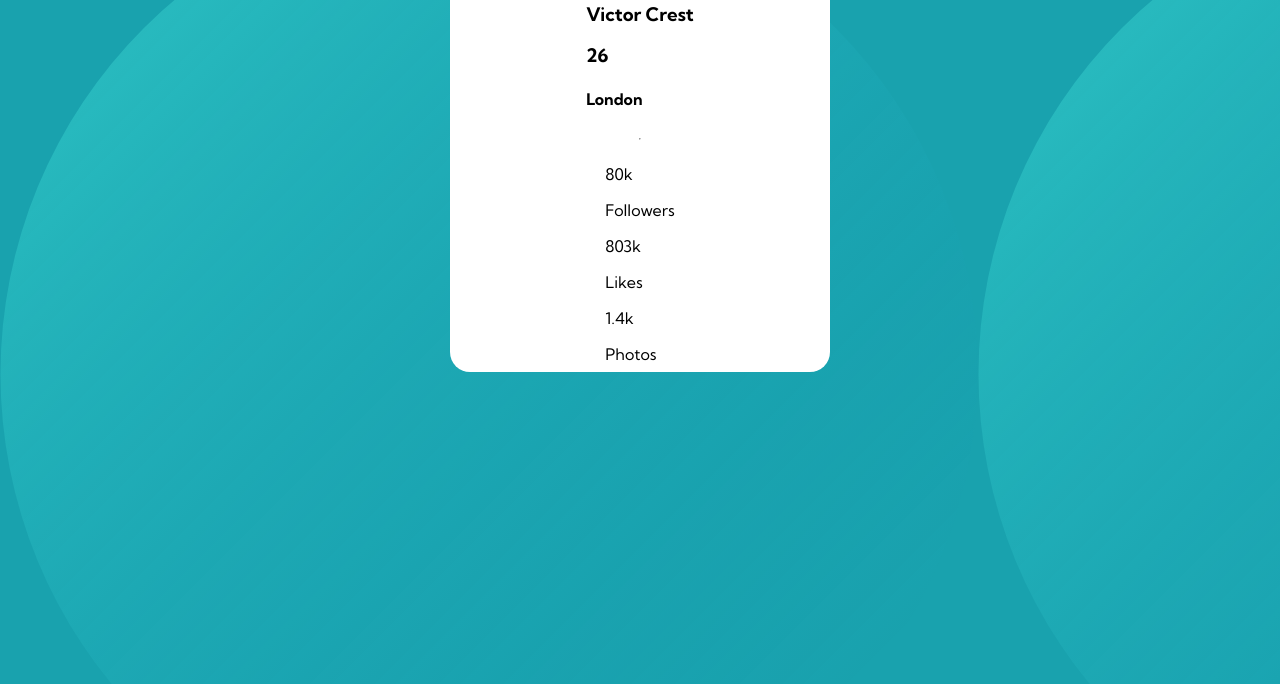
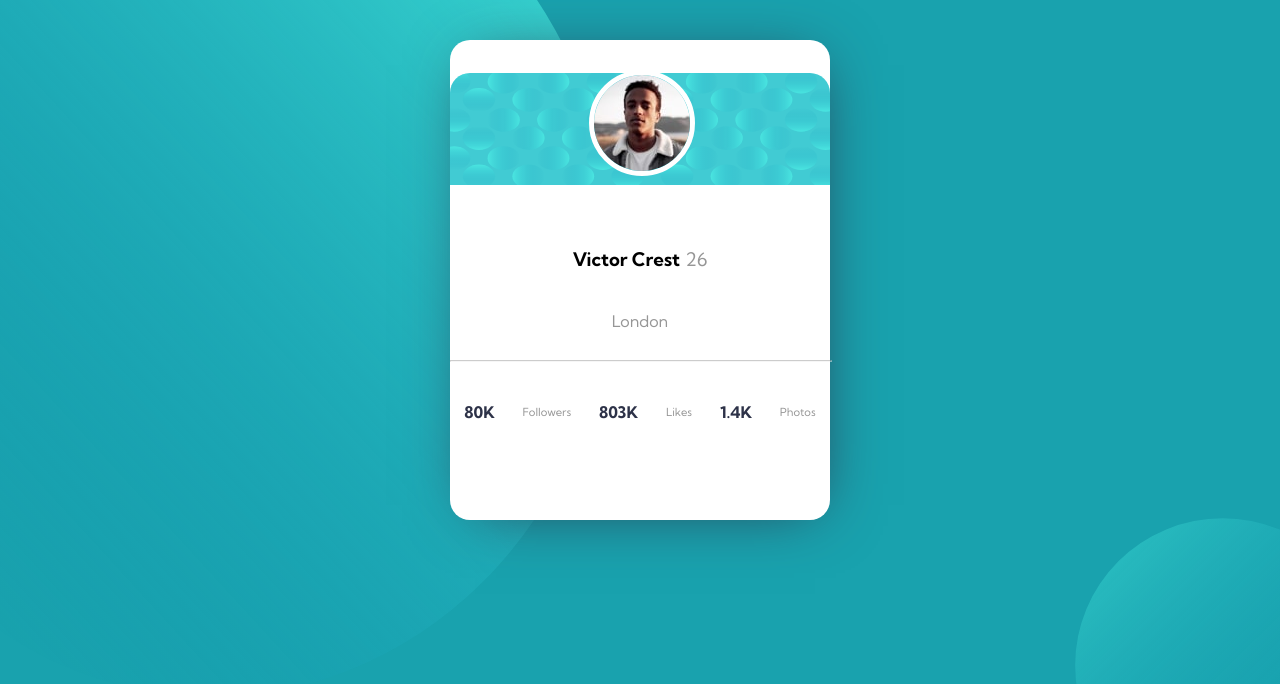
Before and after one commit to YasmimVieira/profile-card, a plain HTML site: page index.html in a window 1280 px wide. Shown: the part 116-800 px from the top of the page. Drawn offline with Linux system fonts and the light colour scheme.

Commit message:
style: finish card desktop

```diff
--- a/css/card.css
+++ b/css/card.css
@@ -7,18 +7,80 @@
     flex-direction: column;
     justify-content: center;
     align-items: center;
+    box-shadow: 5px 5px 60px -20px hsl(229, 23%, 23%);
 }
 
 .c-profile-header {
-    background-image: url(../images/bg-pattern-card.svg);
+    width: 100%;
+}
+
+.c-profile-header__bg {
+    width: 100%;
     border-top-left-radius: 20px;
     border-top-right-radius: 20px;
-    width: 100%;
-    display: flex;
-    justify-content: center;
+    height: 72%;
 }
 
 .c-profile-header__image--clip {
-    clip-path: circle(45%);
-    border: 2px solid var(--white);
+    border-radius: 100%;
+    border: 5px solid var(--white);
+    position: absolute;
+    left: 46%;
+    top: 23%;
 }
+
+.c-profile-section {
+    width: 37%;
+    display: flex;
+    flex-direction: column;
+}
+
+.c-profile-section h4 {
+    color: var(--dark-gray);
+    font-weight: 400;
+    text-align: center;
+}
+
+.c-profile-section__title {
+    width: 100%;
+    display: flex;
+    justify-content: space-around;
+}
+
+.c-profile-section__title h3 {
+    color: var(--dark-gray);
+    font-weight: 400;
+}
+
+.c-profile__line {
+    width: 100%;
+    background: var(--dark-gray);
+    opacity: 0.5;
+}
+
+.c-profile-footer {
+    width: 100%;
+    display: flex;
+    justify-content: space-around;
+    text-align: center;
+}
+
+.c-profile-footer-content {
+    height: 85px;
+    width: 100%;
+    display: flex;
+    flex-flow: wrap column;
+    justify-content: space-around;
+    padding-bottom: 2rem;
+}
+
+.c-profile-footer-content__title {
+    color: var(--dark-blue);
+    font-weight: 700;
+    text-transform: uppercase;
+}
+
+.c-profile-footer-content__subtitle {
+    color: var(--dark-gray);
+    font-size: 0.7rem;
+}
--- a/css/style.css
+++ b/css/style.css
@@ -8,13 +8,29 @@ html {
 
 body {
     background: var(--dark-cyan);
-    background-image: url(../images/bg-pattern-bottom.svg);
     font-family: 'Kumbh Sans', sans-serif;
 }
 
+.bg-top {
+    width: 63%;
+    position: fixed;
+    top: -67px;
+    left: -15vw;
+    height: 110%;
+}
+
+.bg-bottom {
+    width: 23%;
+    position: fixed;
+    bottom: -16vh;
+    right: -7vw;
+}
+
 main {
+    height: 97vh;
     display: flex;
     justify-content: center;
     align-items: center;
     flex-wrap: wrap;
+    position: relative;
 }
--- a/index.html
+++ b/index.html
@@ -12,9 +12,12 @@
 </head>
 
 <body>
+  <img src="./images/bg-pattern-top.svg" alt="" class="bg-top">
+  <img src="./images/bg-pattern-bottom.svg" alt="" class="bg-bottom">
   <main>
     <article class="c-profile">
       <header class="c-profile-header">
+        <img src="./images/bg-pattern-card.svg" alt="Foto de fundo" class="c-profile-header__bg">
         <img src="./images/image-victor.jpg" alt="Foto de perfil" class="c-profile-header__image--clip">
       </header>
 
@@ -26,17 +29,17 @@
         <h4 class="c-profile-section__subtitle">London</h4>
       </section>
 
-      <hr />
+      <hr class="c-profile__line" />
 
       <footer class="c-profile-footer">
         <div class="c-profile-footer-content">
           <p class="c-profile-footer-content__title">80k</p>
           <p class="c-profile-footer-content__subtitle">Followers</p>
 
-          <p class="c-profile-footer-content_title">803k</p>
+          <p class="c-profile-footer-content__title">803k</p>
           <p class="c-profile-footer-content__subtitle">Likes</p>
 
-          <p class="c-profile-footer-content_title">1.4k</p>
+          <p class="c-profile-footer-content__title">1.4k</p>
           <p class="c-profile-footer-content__subtitle">Photos</p>
         </div>
       </footer>
```
